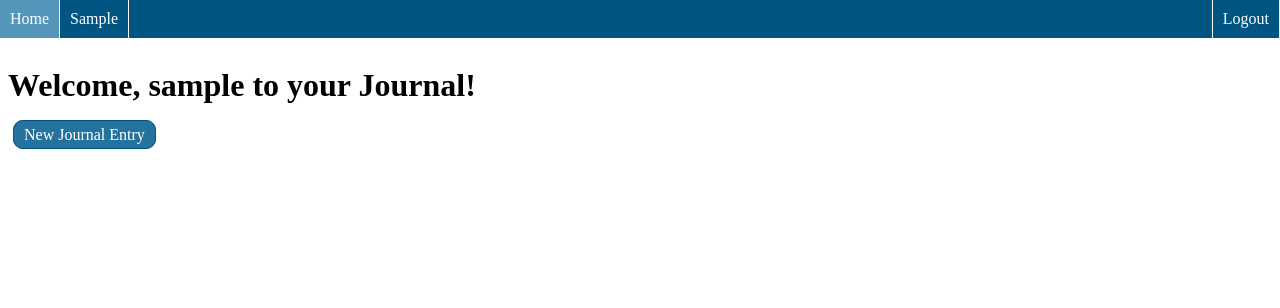
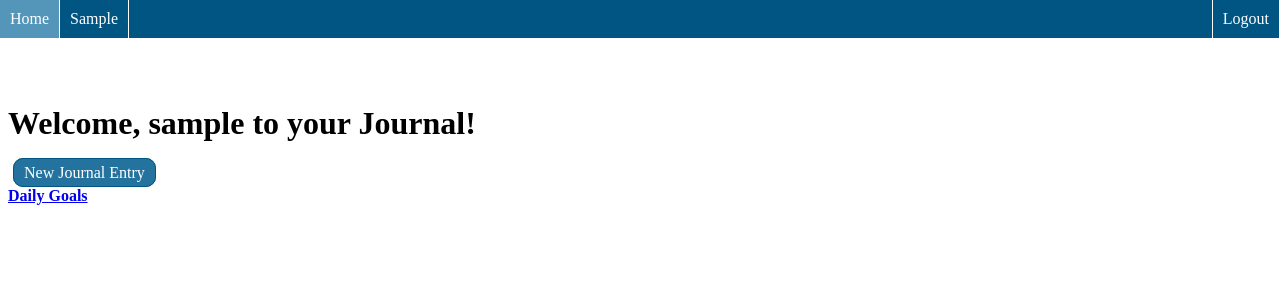
Before and after one commit to matthew-f-bell/journaling-django, a Django app: page /user-profile/1 in a window 1280 px wide. Shown: the top 308 px of the page. Run offline with Django 5.2, Linux system fonts and the light colour scheme; the visitor is signed in with stand-in values (Sample User, id 1); data comes from the database, SQL or seed files in the repository; data that the repository does not hold is empty.

Commit message:
Daily Goals Lists created goals

```diff
--- a/main_app/models.py
+++ b/main_app/models.py
@@ -38,7 +38,7 @@ class DailyGoals(models.Model):
     user = models.ForeignKey(CustomUser, on_delete=models.CASCADE)
     title = models.CharField(max_length=100)
     goal_completed = models.BooleanField(null=True, blank=True)
-    consecutive_submissions = models.IntegerField()
+    consecutive_submissions = models.IntegerField(default=0)
     date_submitted = models.DateField(default=timezone.now)
 
     def __str__(self):
--- a/main_app/templates/base.html
+++ b/main_app/templates/base.html
@@ -47,7 +47,9 @@
             {% endif %}
         </ul>
     </nav>
-    {% block body %}
-    {% endblock %}
+    <div id="body-fit">
+        {% block body %}
+        {% endblock %}
+    </div>
 </body>
 </html>
--- a/main_app/templates/profile.html
+++ b/main_app/templates/profile.html
@@ -27,5 +27,20 @@
             </div>
             {% endfor %}
         </div>
+        <div class="daily-goals-widget">
+            <h4 class="daily-goals-link-container">
+                <a href="{% url 'daily-goals-checklist' user.id %}" class="daily-goals-link">Daily Goals</a>
+            </h4>
+                {% for daily_goal in daily_goals %}
+                <div class="daily-goal-item">
+                    {{daily_goal.title}}: {{ daily_goal.consecutive_submissions }} Days in a Row
+                </div>
+            {% endfor %}
+        </div>
     </div>
 {% endblock %}
+
+<!--
+Pho Red Bo - for food & Da Vien for coffee
+Blow dry, straight iron, clip, and pull outward
+-->
--- a/main_app/urls.py
+++ b/main_app/urls.py
@@ -7,4 +7,7 @@ urlpatterns = [
     path('journal-update/<int:pk>', views.Journal_Update_View.as_view(), name='journal-update'),
     path('journal-delete/<int:pk>', views.Journal_Delete_View.as_view(), name='journal-delete'),
     path('user-profile/<int:user_id>', views.profile_view, name='user-profile'),
+    path('create-daily-goal/', views.Daily_Goals_Create_View.as_view(), name='daily-goals-create'),
+    path('check-daily-goals/<int:user_id>', views.Daily_Goals_Checklist_View.as_view(), name='daily-goals-checklist'),
+    path('daily-goals-delete/<int:pk>', views.Daily_Goals_Delete_View.as_view(), name='daily-goals-delete'),
 ]
--- a/main_app/views.py
+++ b/main_app/views.py
@@ -3,11 +3,11 @@ from django.urls import reverse_lazy
 from django.contrib.auth.decorators import login_required
 from django.utils.decorators import method_decorator
 from django.views.generic.base import TemplateView
-from django.views.generic import FormView
-from django.views.generic.edit import UpdateView, DeleteView
+from django.views.generic import FormView, ListView
+from django.views.generic.edit import UpdateView, DeleteView, FormMixin
 from .models import CustomUser, JournalEntry, DailyGoals
 from django.http import HttpResponseRedirect
-from .forms import JournalEntryCreationForm, DailyGoalCreationForm
+from .forms import JournalEntryCreationForm, DailyGoalCreationForm, DailyGoalsChecklistForm
 
 
 
@@ -21,8 +21,9 @@ class Home(TemplateView):
 def profile_view(request, user_id):
     user = CustomUser.objects.get(id=user_id)
     journal_entries = JournalEntry.objects.filter(user=user)
+    daily_goals = DailyGoals.objects.filter(user=user)
 
-    return render(request, 'profile.html', {'user': user, 'journal_entries':journal_entries})
+    return render(request, 'profile.html', {'user': user, 'journal_entries':journal_entries, 'daily_goals':daily_goals})
 
 # Journal CRUD Views
 @method_decorator(login_required, name='dispatch')
@@ -59,9 +60,11 @@ class Journal_Update_View(UpdateView):
 class Journal_Delete_View(DeleteView):
     model = JournalEntry
     template_name = 'journal_entry_delete.html'
-#    user = JournalEntry.user
-#    success_url = reverse_lazy('user-profile', kwargs={'user_id':user})
-    success_url = '/'
+
+    def get_success_url(self):
+        user_id = self.request.user.id
+        return reverse_lazy('user-profile', kwargs={'user_id':user_id})
+
 
 # Daily Goals Crud
 @method_decorator(login_required, name='dispatch')
@@ -75,4 +78,60 @@ class Daily_Goals_Create_View(FormView):
         self.object.user = self.request.user
         user = self.object.user.id
         self.object.save()
-        return HttpResponseRedirect(reverse_lazy('user-profile', kwargs={'user_id':user}))
+        return HttpResponseRedirect(reverse_lazy('daily-goals-checklist', kwargs={'user_id':user}))
+
+@method_decorator(login_required, name='dispatch')
+class Daily_Goals_Completed_View(FormView):
+    model = DailyGoals
+    form_class = DailyGoalsChecklistForm
+
+
+    def get_context_data(self, **kwargs):
+        return super().get_context_data(**kwargs)
+
+    def form_valid(self, form):
+        last_daily_goals = self.objects.filter(pk=pk-1)
+        if (self.object.date_submitted - last_daily_goals.date_submitted) <= 1:
+            self.object.consecutive_submissions =+ 1
+            self.object = form.save(commit=False)
+            self.object.user = self.request.user
+            user_id = self.object.user.id
+            self.object.save()
+            return HttpResponseRedirect(reverse_lazy('user-profile', kwargs={'user_id':user_id}))
+
+
+@method_decorator(login_required, name='dispatch')
+class Daily_Goals_Checklist_View(FormView):
+    model = DailyGoals
+    template_name = 'daily_goals_checklist.html'
+    form_class = DailyGoalsChecklistForm
+
+    def get_context_data(self, **kwargs):
+        user_id = self.request.user.id
+        daily_goals = DailyGoals.objects.filter(user=user_id)
+        return {'daily_goals':daily_goals}
+
+    def form_valid(self, form):
+
+#        pk = self.objects.pk
+#        last_daily_goals = self.objects.filter(pk=pk-1)
+#        if (self.object.date_submitted - last_daily_goals.date_submitted) <= 1:
+#            self.object.consecutive_submissions =+ 1
+            self.object = form.save(commit=False)
+            self.object.user = self.request.user
+            user_id = self.object.user.id
+            self.object.save()
+            return HttpResponseRedirect(reverse_lazy('user-profile', kwargs={'user_id':user_id}))
+#        else:
+#            return HttpResponseRedirect(reverse_lazy('home'))
+
+
+
+@method_decorator(login_required, name='dispatch')
+class Daily_Goals_Delete_View(DeleteView):
+    model = DailyGoals
+    template_name = 'daily_goals_delete.html'
+
+    def get_success_url(self):
+        user_id = self.request.user.id
+        return reverse_lazy('daily-goals-checklist', kwargs={'user_id':user_id})
--- a/static/styles/style.css
+++ b/static/styles/style.css
@@ -1,3 +1,8 @@
+#body-fit {
+    display: inline-block;
+    margin-top: 38px;
+}
+
 h3 {
     margin-top: 0;
 }
```
Also changed, not shown: main_app/forms.py (+11 -0 lines), main_app/static/styles/style.css (+28 -2 lines), main_app/templates/daily_goals_checklist.html (added, +31 -0 lines), main_app/templates/daily_goals_delete.html (added, +17 -0 lines), main_app/migrations/0007_alter_customuser_is_staff_and_more.py (added), main_app/migrations/0008_alter_dailygoals_consecutive_submissions.py (added), main_app/migrations/0009_alter_dailygoals_consecutive_submissions.py (added).
